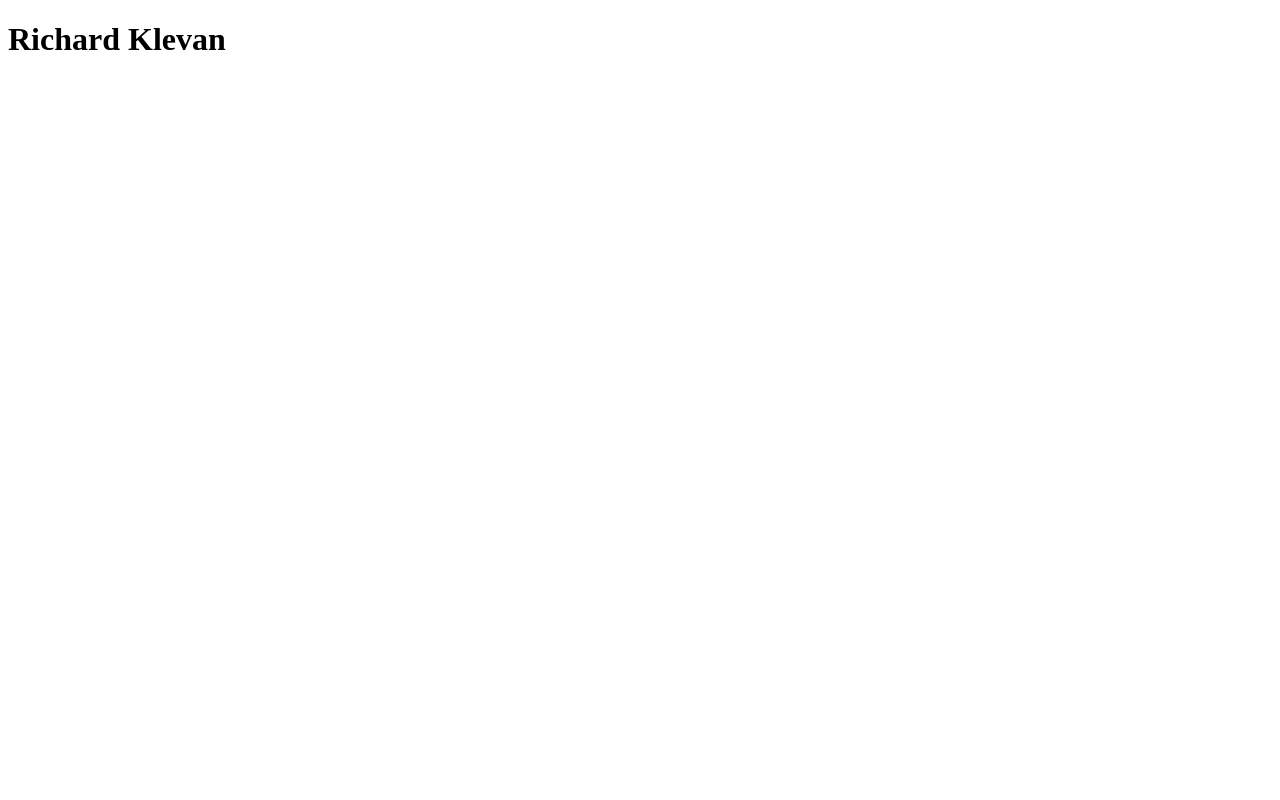
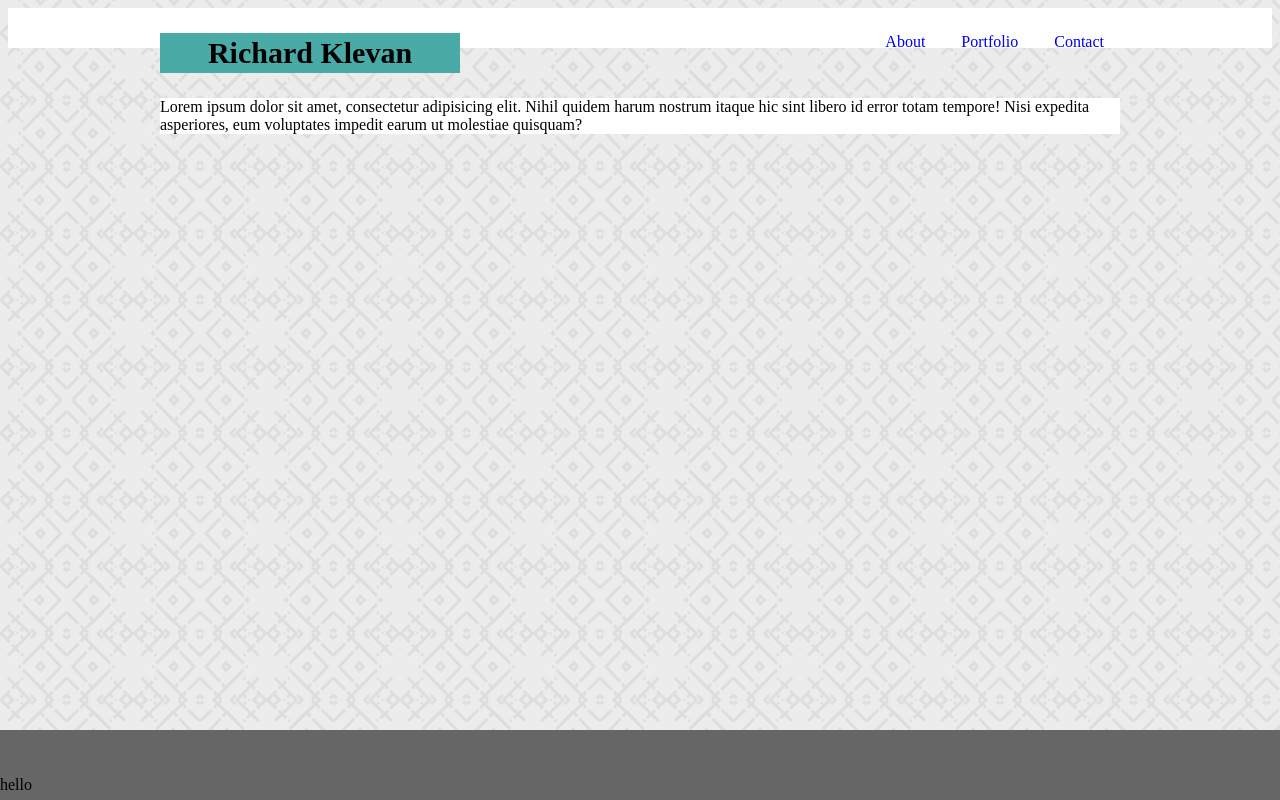
Before and after one commit to raklevan/portfolio, a plain HTML site: page index.html in a window 1280 px wide. Drawn offline with Linux system fonts and the light colour scheme.

Commit message:
adding files

```diff
--- a/assets/css/style.css
+++ b/assets/css/style.css
@@ -0,0 +1,75 @@
+
+nav{
+background-color: white;
+height: 40px;
+}
+
+body {
+    background-image: url('../images/herringbone.png');
+
+}
+
+
+.container{
+    width: 100%;
+    max-width: 960px;
+    margin: 0 auto;
+    justify-content: center;
+    clear: both;
+    background-color:white;
+
+}
+.wrapper {
+    width: 100%;
+    max-width: 960px;
+    margin: 0 auto;
+    justify-content: center;
+    clear: both;
+    background-color: #eee;
+
+}
+.name {
+    background-color:#4aaaa5;
+    font-size: 20px;
+    width: 300px;
+    float: left;
+    line-height: 40px;;
+    font-size: 30px;
+    text-align: center;
+
+}
+
+
+
+  ul {
+    float: right;
+    list-style-type: none;
+    margin-top: 25px;
+    padding: 0;
+    overflow: hidden;
+
+  }
+
+  li {
+    display: inline-block;
+  }
+
+  li a {
+
+    text-align: center;
+    padding: 14px 16px;
+    text-decoration: none;
+  }
+
+  footer {
+    width: 100%;
+    clear: both;
+    position:fixed;
+    left: 0;
+    bottom: 0;
+    padding: 30px 0;
+
+    background-color: #666666;
+   height: 10px;
+
+  }
--- a/index.html
+++ b/index.html
@@ -5,19 +5,35 @@
     <meta charset="UTF-8">
     <meta name="viewport" content="width=device-width, initial-scale=1.0">
     <meta http-equiv="X-UA-Compatible" content="ie=edge">
+    <link rel="stylesheet" type="text/css" href="assets/css/style.css">
     <title>Home</title>
 </head>
 
 <body>
+    <nav>
+        <div class="wrapper">
+            <h1 class="name"> Richard Klevan</h1>
 
-    <header>
-        <h1> Richard Klevan</h1>
-    </header>
+            <ul>
+                <li><a href="index.html">About</a></li>
+                <li><a href="portfolio.html">Portfolio</a></li>
+                <li><a href="contact.html">Contact</a></li>
+
+            </ul>
+        </div>
+    </nav>
+
+
+    <div class="container">
+        Lorem ipsum dolor sit amet, consectetur adipisicing elit. Nihil quidem harum nostrum itaque hic sint libero id error totam tempore! Nisi expedita asperiores, eum voluptates impedit earum ut molestiae quisquam?
+
+    </div>
+
 
 
 
     <footer>
-
+        <p>hello</p>
     </footer>
 </body>
 
```
Also changed, not shown: assets/images/herringbone.png (added).
